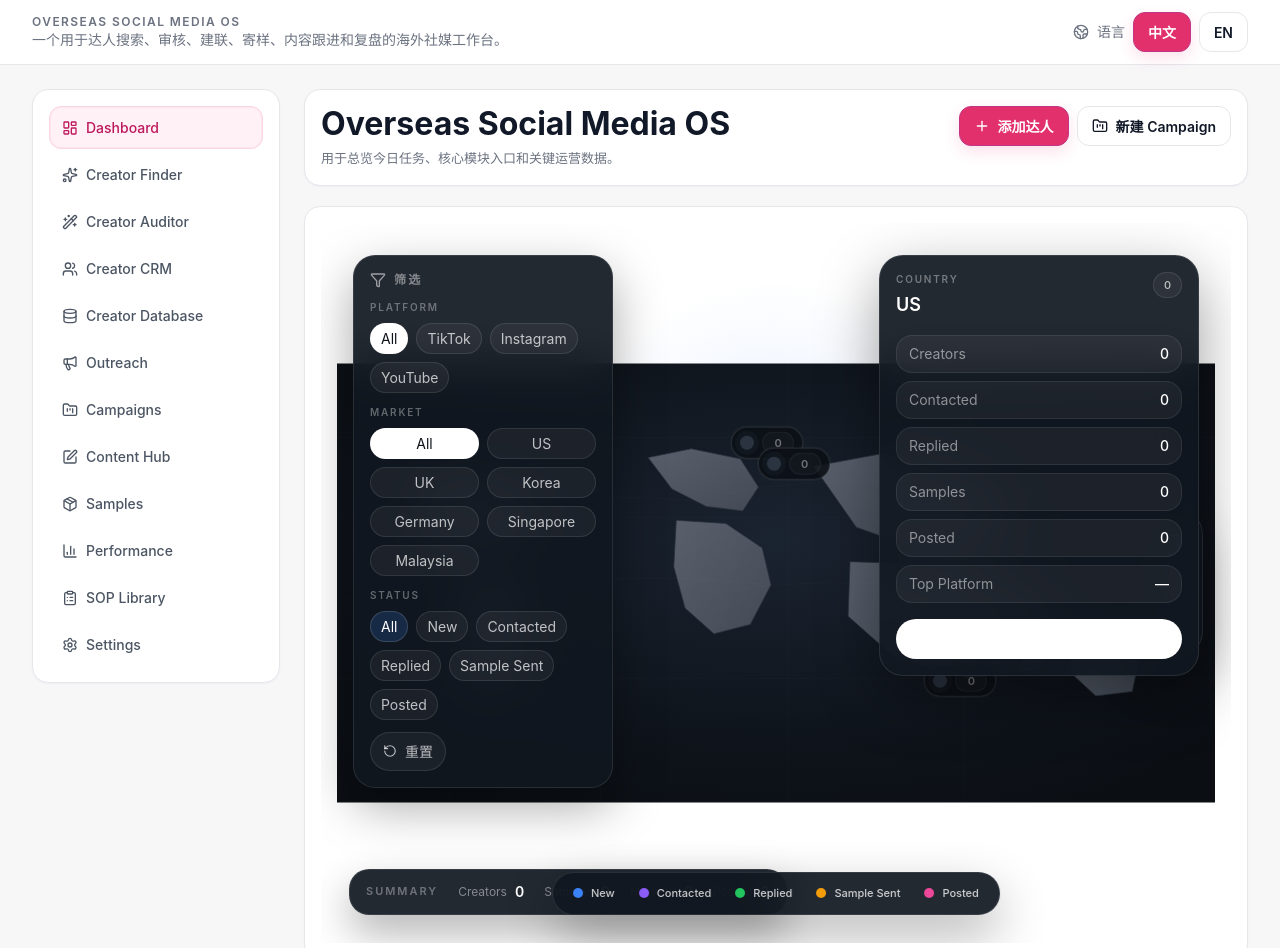
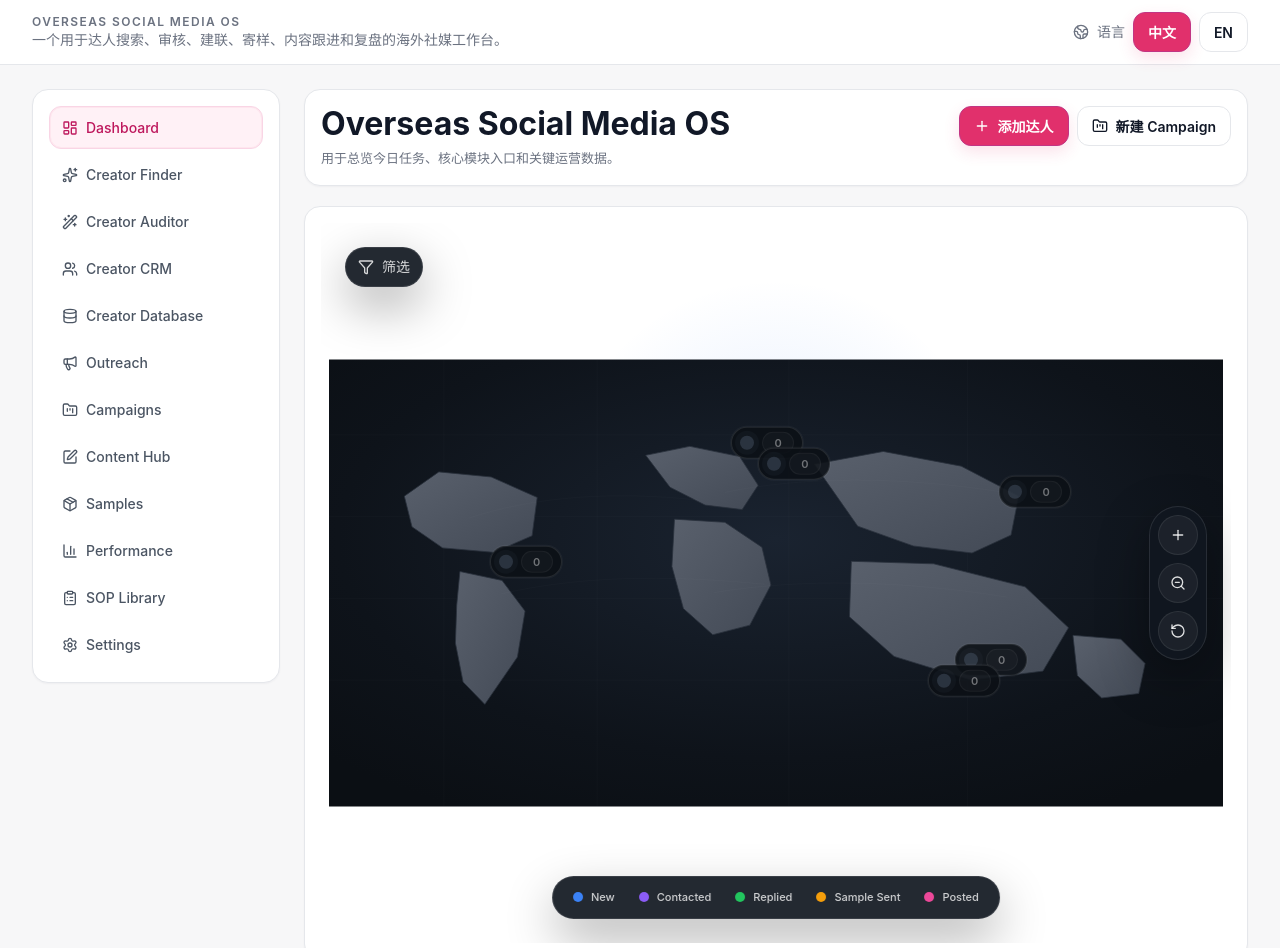
Before and after one commit to chitaforuu-star/overseas-social-media-os, a Next.js app: page / in a window 1280 px wide. Shown: the top 948 px of the page. Built offline with nearby package versions, Linux system fonts and the light colour scheme.

Commit message:
Make creator map overlays conditional

```diff
--- a/components/os/home-page.tsx
+++ b/components/os/home-page.tsx
@@ -172,6 +172,10 @@ export function HomePage() {
   const [platformFilter, setPlatformFilter] = useState<(typeof mapPlatformOptions)[number]>("All");
   const [marketFilter, setMarketFilter] = useState<(typeof mapMarketOptions)[number]>("All");
   const [statusFilter, setStatusFilter] = useState<(typeof mapStatusOptions)[number]>("All");
+  const [filtersOpen, setFiltersOpen] = useState(false);
+  const [selectedRegionCode, setSelectedRegionCode] = useState<
+    (typeof worldRegions)[number]["code"] | null
+  >(null);
   const [zoomLevel, setZoomLevel] = useState(1);
   const [hoveredRegion, setHoveredRegion] = useState<(typeof worldRegions)[number]["code"] | null>(
     null,
@@ -236,34 +240,11 @@ export function HomePage() {
       }),
     [marketFilter, os.state.creators, platformFilter, statusFilter],
   );
-  const visibleCreators = useMemo(
-    () =>
-      os.state.creators.filter((creator) => {
-        const platformMatch =
-          platformFilter === "All" || matchText(creator.platform, platformFilter);
-        const statusMatch = matchesStatusFilter(creator.status, statusFilter);
-        const marketMatch =
-          marketFilter === "All" ||
-          worldRegions.some(
-            (region) =>
-              region.code === marketFilter &&
-              countryMatches(creator.country ?? "", region.aliases),
-          );
-        return platformMatch && statusMatch && marketMatch;
-      }),
-    [marketFilter, os.state.creators, platformFilter, statusFilter],
-  );
-  const activeRegionCode =
-    hoveredRegion ?? worldRegionStats.find((region) => region.count > 0)?.code ?? "US";
-  const activeRegion =
-    (worldRegionStats.find((region) => region.code === activeRegionCode) ??
+  const selectedRegion = selectedRegionCode
+    ? ((worldRegionStats.find((region) => region.code === selectedRegionCode) ??
         worldRegionStats[0] ??
-      worldRegions[0]) as (typeof worldRegionStats)[number];
-  const filteredMarketCount = worldRegionStats.filter((region) => region.count > 0).length;
-  const totalFilteredCreators = visibleCreators.length;
-  const filteredSamplesSentCount = visibleCreators.filter((creator) => creator.status === "sample_sent").length;
-  const filteredPostedCount = visibleCreators.filter((creator) => creator.status === "posted").length;
-
+        worldRegions[0]) as (typeof worldRegionStats)[number])
+    : null;
   const tasks: FocusTask[] = [
     {
       title: pick(copy.dashboard.tasks.audit),
@@ -319,18 +300,51 @@ export function HomePage() {
 
       <section className="space-y-4">
         <AppCard className="overflow-hidden border border-white/8 bg-[#0E131A] p-0 shadow-[0_36px_100px_rgba(0,0,0,0.34)]">
-          <div className="relative min-h-[720px] overflow-hidden">
+          <div
+            className="relative h-[720px] overflow-hidden"
+            onClick={() => {
+              setFiltersOpen(false);
+              setSelectedRegionCode(null);
+              setHoveredRegion(null);
+            }}
+          >
             <div className="absolute inset-0 bg-[radial-gradient(circle_at_50%_38%,rgba(59,130,246,0.14),transparent_34%),radial-gradient(circle_at_24%_56%,rgba(139,92,246,0.1),transparent_22%),radial-gradient(circle_at_72%_58%,rgba(34,197,94,0.08),transparent_20%)]" />
 
-            <aside className="absolute left-8 top-8 z-40 w-[260px] rounded-[22px] border border-white/10 bg-[#111720]/92 p-4 shadow-[0_18px_50px_rgba(0,0,0,0.34)] backdrop-blur-xl">
-              <div className="flex items-center gap-2 text-xs font-semibold uppercase tracking-[0.18em] text-white/45">
-                <Filter className="h-4 w-4 text-white/55" />
-                {pick({ zh: "筛选", en: "Filters" })}
+            <button
+              type="button"
+              onClick={(event) => {
+                event.stopPropagation();
+                setFiltersOpen((value) => !value);
+                setSelectedRegionCode(null);
+                setHoveredRegion(null);
+              }}
+              className="absolute left-6 top-6 z-40 inline-flex h-10 items-center gap-2 rounded-full border border-white/10 bg-[#111720]/92 px-3 text-xs font-semibold text-white/82 shadow-[0_18px_50px_rgba(0,0,0,0.34)] backdrop-blur-xl transition hover:bg-white/10"
+            >
+              <Filter className="h-4 w-4" />
+              {pick({ zh: "筛选", en: "Filter" })}
+            </button>
+
+            {filtersOpen && (
+              <aside
+                onClick={(event) => event.stopPropagation()}
+                className="absolute left-6 top-20 z-40 w-[250px] rounded-[20px] border border-white/10 bg-[#111720]/94 p-4 shadow-[0_18px_50px_rgba(0,0,0,0.34)] backdrop-blur-xl"
+              >
+                <div className="flex items-center justify-between">
+                  <p className="text-[10px] font-semibold uppercase tracking-[0.18em] text-white/40">
+                    Filters
+                  </p>
+                  <button
+                    type="button"
+                    onClick={() => setFiltersOpen(false)}
+                    className="rounded-full border border-white/10 bg-white/5 px-2 py-1 text-[10px] font-medium text-white/55 transition hover:bg-white/10"
+                  >
+                    ×
+                  </button>
                 </div>
                 <div className="mt-3 space-y-3">
                   <div>
                     <p className="text-[10px] font-semibold uppercase tracking-[0.18em] text-white/35">Platform</p>
-                  <div className="mt-2 flex flex-wrap gap-2">
+                    <div className="mt-2 flex flex-wrap gap-1.5">
                       {mapPlatformOptions.map((option) => {
                         const selected = platformFilter === option;
                         return (
@@ -342,7 +356,7 @@ export function HomePage() {
                               "rounded-full border px-2.5 py-1 text-[10px] font-medium transition",
                               selected
                                 ? "border-white/15 bg-white text-[#0E131A]"
-                              : "border-white/10 bg-white/5 text-white/72 hover:bg-white/10",
+                                : "border-white/10 bg-white/5 text-white/70 hover:bg-white/10",
                             ].join(" ")}
                           >
                             {option}
@@ -354,7 +368,7 @@ export function HomePage() {
 
                   <div>
                     <p className="text-[10px] font-semibold uppercase tracking-[0.18em] text-white/35">Market</p>
-                  <div className="mt-2 grid grid-cols-2 gap-2">
+                    <div className="mt-2 grid grid-cols-2 gap-1.5">
                       {mapMarketOptions.map((option) => {
                         const selected = marketFilter === option;
                         return (
@@ -366,7 +380,7 @@ export function HomePage() {
                               "rounded-full border px-2.5 py-1 text-[10px] font-medium transition",
                               selected
                                 ? "border-white/15 bg-white text-[#0E131A]"
-                              : "border-white/10 bg-white/5 text-white/72 hover:bg-white/10",
+                                : "border-white/10 bg-white/5 text-white/70 hover:bg-white/10",
                             ].join(" ")}
                           >
                             {option}
@@ -378,7 +392,7 @@ export function HomePage() {
 
                   <div>
                     <p className="text-[10px] font-semibold uppercase tracking-[0.18em] text-white/35">Status</p>
-                  <div className="mt-2 flex flex-wrap gap-2">
+                    <div className="mt-2 flex flex-wrap gap-1.5">
                       {mapStatusOptions.map((option) => {
                         const selected = statusFilter === option;
                         const statusKey =
@@ -397,7 +411,7 @@ export function HomePage() {
                             onClick={() => setStatusFilter(option)}
                             className={[
                               "rounded-full border px-2.5 py-1 text-[10px] font-medium transition",
-                            selected ? "text-white" : "text-white/72 hover:bg-white/10",
+                              selected ? "text-white" : "text-white/70 hover:bg-white/10",
                             ].join(" ")}
                             style={{
                               borderColor: selected ? "rgba(255,255,255,0.15)" : "rgba(255,255,255,0.10)",
@@ -419,6 +433,7 @@ export function HomePage() {
                       setStatusFilter("All");
                       setZoomLevel(1);
                       setHoveredRegion(null);
+                      setSelectedRegionCode(null);
                     }}
                     className="inline-flex items-center gap-2 rounded-full border border-white/10 bg-white/5 px-3 py-2 text-xs font-medium text-white/70 transition hover:bg-white/10"
                   >
@@ -427,26 +442,36 @@ export function HomePage() {
                   </button>
                 </div>
               </aside>
+            )}
 
-            <div className="absolute right-7 top-1/2 z-40 -translate-y-1/2">
+            <div className="absolute right-6 top-1/2 z-40 -translate-y-1/2">
               <div className="flex flex-col gap-2 rounded-full border border-white/10 bg-[#111720]/92 p-2 shadow-[0_18px_50px_rgba(0,0,0,0.34)] backdrop-blur-xl">
                 <button
                   type="button"
-                  onClick={() => setZoomLevel((value) => Math.min(1.3, Number((value + 0.1).toFixed(2))))}
+                  onClick={(event) => {
+                    event.stopPropagation();
+                    setZoomLevel((value) => Math.min(1.3, Number((value + 0.1).toFixed(2))));
+                  }}
                   className="flex h-10 w-10 items-center justify-center rounded-full border border-white/8 bg-white/5 text-white/85 transition hover:bg-white/10"
                 >
                   <Plus className="h-4 w-4" />
                 </button>
                 <button
                   type="button"
-                  onClick={() => setZoomLevel((value) => Math.max(0.85, Number((value - 0.1).toFixed(2))))}
+                  onClick={(event) => {
+                    event.stopPropagation();
+                    setZoomLevel((value) => Math.max(0.85, Number((value - 0.1).toFixed(2))));
+                  }}
                   className="flex h-10 w-10 items-center justify-center rounded-full border border-white/8 bg-white/5 text-white/85 transition hover:bg-white/10"
                 >
                   <ZoomOut className="h-4 w-4" />
                 </button>
                 <button
                   type="button"
-                  onClick={() => setZoomLevel(1)}
+                  onClick={(event) => {
+                    event.stopPropagation();
+                    setZoomLevel(1);
+                  }}
                   className="flex h-10 w-10 items-center justify-center rounded-full border border-white/8 bg-white/5 text-white/85 transition hover:bg-white/10"
                 >
                   <RotateCcw className="h-4 w-4" />
@@ -454,25 +479,33 @@ export function HomePage() {
               </div>
             </div>
 
-            <div className="absolute right-8 top-8 z-40 w-[320px] rounded-[24px] border border-white/10 bg-[#111720]/92 p-4 text-white shadow-[0_20px_60px_rgba(0,0,0,0.38)] backdrop-blur-xl">
+            {selectedRegion && (
+              <div
+                onClick={(event) => event.stopPropagation()}
+                className="absolute right-6 top-16 z-40 w-[300px] rounded-[24px] border border-white/10 bg-[#111720]/94 p-4 text-white shadow-[0_20px_60px_rgba(0,0,0,0.38)] backdrop-blur-xl"
+              >
                 <div className="flex items-start justify-between gap-3">
                   <div>
                     <p className="text-[10px] font-semibold uppercase tracking-[0.18em] text-white/38">Country</p>
-                  <h3 className="mt-1 text-lg font-semibold text-white">{activeRegion.label}</h3>
+                    <h3 className="mt-1 text-lg font-semibold text-white">{selectedRegion.label}</h3>
                   </div>
-                <span className="rounded-full border border-white/10 bg-white/5 px-2.5 py-1 text-[11px] font-medium text-white/70">
-                  {activeRegion.count}
-                </span>
+                  <button
+                    type="button"
+                    onClick={() => setSelectedRegionCode(null)}
+                    className="rounded-full border border-white/10 bg-white/5 px-2 py-1 text-[10px] font-medium text-white/55 transition hover:bg-white/10"
+                  >
+                    ?
+                  </button>
                 </div>
 
                 <div className="mt-4 grid gap-2">
                   {[
-                  { label: "Creators", value: activeRegion.count },
-                  { label: "Contacted", value: activeRegion.statusTotals.contacted },
-                  { label: "Replied", value: activeRegion.statusTotals.replied },
-                  { label: "Samples", value: activeRegion.statusTotals.sample_sent },
-                  { label: "Posted", value: activeRegion.statusTotals.posted },
-                  { label: "Top Platform", value: activeRegion.topPlatform },
+                    { label: "Creators", value: selectedRegion.count },
+                    { label: "Contacted", value: selectedRegion.statusTotals.contacted },
+                    { label: "Replied", value: selectedRegion.statusTotals.replied },
+                    { label: "Samples", value: selectedRegion.statusTotals.sample_sent },
+                    { label: "Posted", value: selectedRegion.statusTotals.posted },
+                    { label: "Top Platform", value: selectedRegion.topPlatform },
                   ].map((item) => (
                     <div
                       key={item.label}
@@ -485,14 +518,15 @@ export function HomePage() {
                 </div>
 
                 <Link
-                href={activeRegion.href}
+                  href={selectedRegion.href}
                   className="mt-4 inline-flex h-10 w-full items-center justify-center rounded-full bg-white px-4 text-sm font-semibold text-[#0E131A] transition hover:bg-[#F3F4F6]"
                 >
-                {pick({ zh: "View Creators", en: "View Creators" })}
+                  {pick({ zh: "查看达人", en: "View Creators" })}
                 </Link>
               </div>
+            )}
 
-            <div className="absolute bottom-7 left-1/2 z-40 flex -translate-x-1/2 items-center gap-2 rounded-full border border-white/10 bg-[#111720]/92 px-3 py-2 shadow-[0_20px_50px_rgba(0,0,0,0.3)] backdrop-blur-xl">
+            <div className="absolute bottom-6 left-1/2 z-40 flex -translate-x-1/2 items-center gap-2 rounded-full border border-white/10 bg-[#111720]/92 px-3 py-2 shadow-[0_20px_50px_rgba(0,0,0,0.3)] backdrop-blur-xl">
               {Object.values(mapStatusStyles).map((config) => (
                 <span
                   key={config.label}
@@ -504,26 +538,7 @@ export function HomePage() {
               ))}
             </div>
 
-            <div className="absolute bottom-7 left-7 z-30 rounded-[20px] border border-white/10 bg-[#111720]/92 px-4 py-3 shadow-[0_18px_40px_rgba(0,0,0,0.3)] backdrop-blur-xl">
-              <div className="flex flex-wrap items-center gap-x-5 gap-y-2">
-                <span className="text-[11px] font-semibold uppercase tracking-[0.18em] text-white/35">
-                  Summary
-                </span>
-                {[
-                  { label: "Creators", value: totalFilteredCreators },
-                  { label: "Samples", value: filteredSamplesSentCount },
-                  { label: "Markets", value: filteredMarketCount },
-                  { label: "Posted", value: filteredPostedCount },
-                ].map((item) => (
-                  <div key={item.label} className="flex items-center gap-2">
-                    <span className="text-xs text-white/45">{item.label}</span>
-                    <span className="text-sm font-semibold text-white">{item.value}</span>
-                  </div>
-                ))}
-              </div>
-            </div>
-
-            <div className="absolute left-1/2 top-1/2 z-10 h-[700px] w-[min(1400px,calc(100%-2rem))] -translate-x-1/2 -translate-y-1/2">
+            <div className="absolute left-1/2 top-1/2 z-10 h-[700px] w-[min(1400px,calc(100%-1rem))] -translate-x-1/2 -translate-y-1/2">
               <div
                 className="absolute inset-0 origin-center transition-transform duration-300"
                 style={{ transform: `scale(${zoomLevel})` }}
@@ -577,23 +592,27 @@ export function HomePage() {
                   const statusKey = active ? region.topStatusKey : "new";
                   const statusColor = active ? mapStatusStyles[statusKey]?.color : "#64748B";
                   const statusTint = active ? mapStatusStyles[statusKey]?.tint : "rgba(100,116,139,0.18)";
-                  const selected = hoveredRegion === region.code || activeRegionCode === region.code;
+                  const selected = hoveredRegion === region.code || selectedRegionCode === region.code;
+                  const tooltipOnRight = Number.parseFloat(region.left) < 68;
 
                   return (
+                    <div key={region.code}>
                       <button
-                      key={region.code}
                         type="button"
                         onMouseEnter={() => setHoveredRegion(region.code)}
                         onMouseLeave={() => setHoveredRegion(null)}
                         onFocus={() => setHoveredRegion(region.code)}
                         onBlur={() => setHoveredRegion(null)}
-                      onClick={() => setHoveredRegion(region.code)}
+                        onClick={(event) => {
+                          event.stopPropagation();
+                          setSelectedRegionCode(region.code);
+                        }}
                         className="group absolute z-20 -translate-x-1/2 -translate-y-1/2 outline-none"
                         style={{ top: region.top, left: region.left }}
                       >
                         <span
                           className={[
-                          "flex items-center gap-2 rounded-full border px-2 py-1 shadow-[0_12px_24px_rgba(0,0,0,0.3)] transition duration-200",
+                            "flex items-center gap-2 rounded-full border px-2 py-1 transition duration-200",
                             selected ? "-translate-y-0.5 scale-[1.04]" : "",
                           ].join(" ")}
                           style={{
@@ -620,6 +639,26 @@ export function HomePage() {
                           </span>
                         </span>
                       </button>
+
+                      {hoveredRegion === region.code && (
+                        <div
+                          className="pointer-events-none absolute z-30 w-[180px] rounded-[18px] border border-white/10 bg-[#111720]/96 p-3 text-white shadow-[0_18px_40px_rgba(0,0,0,0.34)] backdrop-blur-xl"
+                          style={{
+                            top: `calc(${region.top} - 58px)`,
+                            left: tooltipOnRight ? `calc(${region.left} + 14px)` : `calc(${region.left} - 198px)`,
+                          }}
+                        >
+                          <p className="text-[10px] font-semibold uppercase tracking-[0.18em] text-white/38">
+                            Country
+                          </p>
+                          <p className="mt-1 text-sm font-semibold text-white">{region.label}</p>
+                          <p className="mt-2 text-xs text-white/55">Creators {region.count}</p>
+                          <p className="mt-1 text-[11px] text-white/50">
+                            {region.statusTotals.contacted} Contacted ? {region.statusTotals.replied} Replied ? {region.statusTotals.sample_sent} Samples
+                          </p>
+                        </div>
+                      )}
+                    </div>
                   );
                 })}
               </div>
```
Lines whose indentation alone changed are shown as unchanged.
